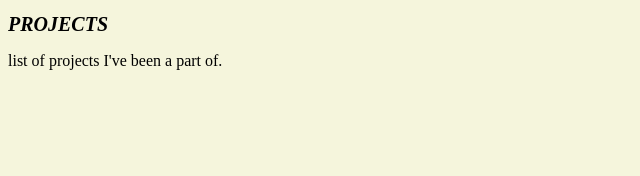
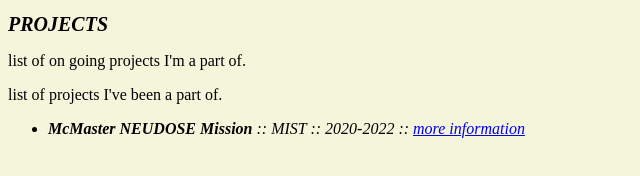
Before and after one commit to patrickkosierb/website, a plain HTML site: page projects.html in a window 1280 px wide. Shown: the whole page, without its empty margins (0-640 px from the left). Drawn offline with Linux system fonts and the light colour scheme.

Commit message:
+1 project

```diff
--- a/projects.html
+++ b/projects.html
@@ -13,9 +13,14 @@
 	<body>
 		<h1 style="text-align: left; font-size: 20px;" ><i>PROJECTS</i></h1>
 		<p>
+			list of on going projects I'm a part of.
+			<ul>
+				<!-- <li><i><b>McMaster NEUDOSE Mission</b> - MIST - <a href="https://mcmasterneudose.ca/"> more information </a> <br></i> </li> <br> -->
+			</ul>
+
 			list of projects I've been a part of.
 			<ul>
-
+				<li><i><b>McMaster NEUDOSE Mission</b> :: MIST :: 2020-2022 :: <a href="https://mcmasterneudose.ca/"> more information </a> <br></i> </li> <br>
 			</ul>
 		</p>
 	</body>
```
